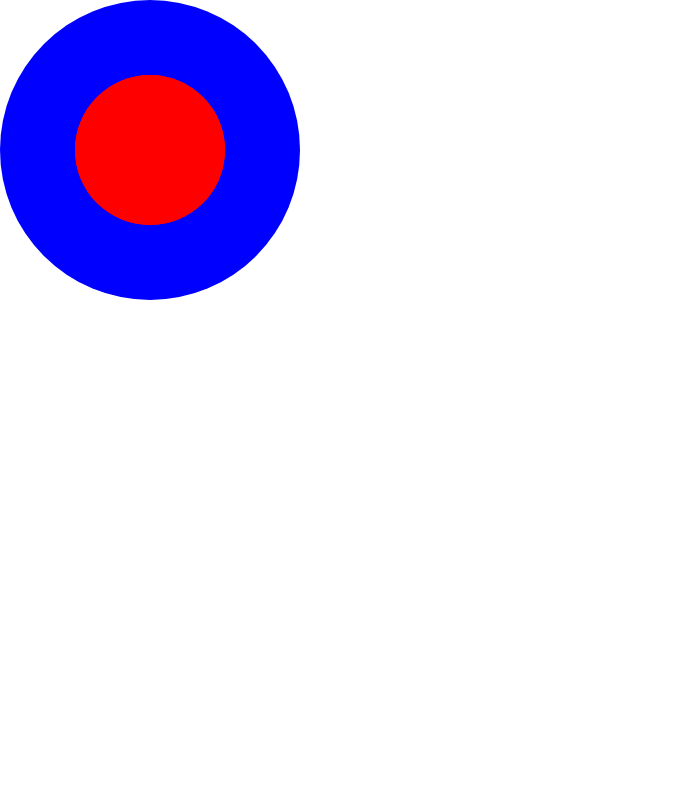
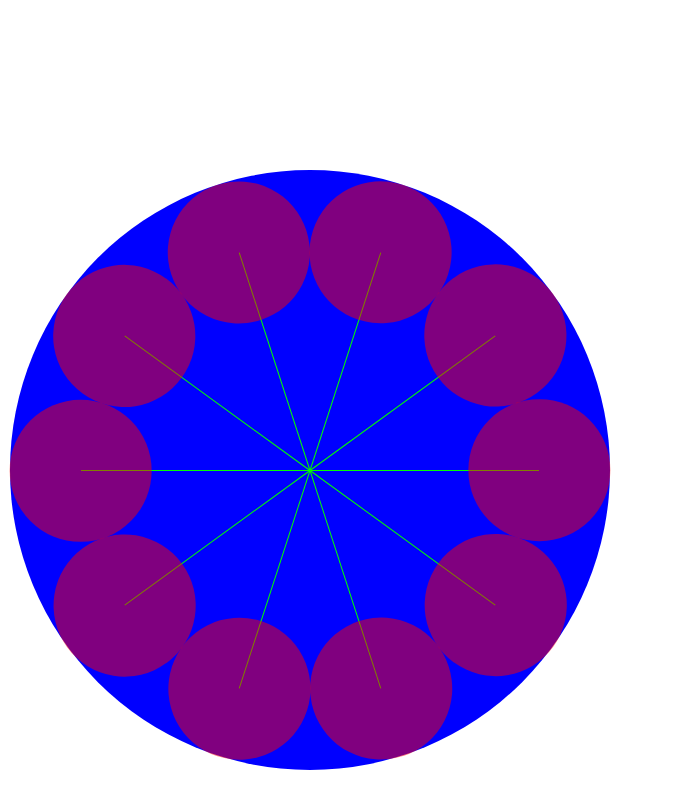
Before and after one commit to ChrisHurt/React-Recall, a React (Create React App) app: page / in a window 1280 px wide. Shown: the whole page, without its empty margins (0-674 px from the left). Built offline with nearby package versions, Linux system fonts and the light colour scheme.

Commit message:
Single layer circle nesting added

```diff
--- a/src/DataPoint.js
+++ b/src/DataPoint.js
@@ -3,24 +3,39 @@ import './DataPoint.scss'
 export default class DataPoint extends React.Component {
 
   state = {
-    diameter: '150px',
-    rotationAngle: '0',
-    radialDisplacement: '0',
-    transformOrigin: 'top left'
+    parentDiameter: this.props.parentDiameter,
+    diameter: this.props.diameter,
+    rotationAngle: this.props.rotationAngle,
+    radialDisplacement: this.props.radialDisplacement,
+    transformOrigin: this.props.transformOrigin
   }
 
   render(){
-    const {diameter, transformOrigin} = this.state
+
+    const { parentDiameter,
+      diameter,
+      radialDisplacement,
+      rotationAngle,
+      transformOrigin
+    } = this.state
+
     return (
-      // Use the container and offset the child to rotate
-      // the angular offset
-      <div className="datapoint-rotation-container">
+      <div className="datapoint-rotation-container"
+      style={{
+        width: `${radialDisplacement}px`,
+        height: '1px',
+        display: 'flex',
+        transform: `translate(${parentDiameter / 2}px,${parentDiameter / 2}px) rotate(${rotationAngle}deg)`,
+        transformOrigin,
+        zIndex: '5'
+      }}>
         <div
           className="datapoint"
           style={{
-            width: diameter,
-            height: diameter,
-            transformOrigin
+            width: `${diameter}px`,
+            height: `${diameter}px`,
+            transform: `translate(${radialDisplacement - (diameter / 2)}px,${-diameter / 2}px)`,
+            zIndex: '1'
             }}>
         </div>
       </div>
--- a/src/DataPoint.scss
+++ b/src/DataPoint.scss
@@ -1,6 +1,9 @@
 .datapoint{
   position: absolute;
-  background-color: red;
+  background-color: rgba(255,0,0,0.5);
   border-radius: 50%;
-  transform: translate(75px, 75px);
 }
+.datapoint-rotation-container{
+  position: absolute;
+  background-color: rgba(0,255,0,1);
+}
--- a/src/DatasetContainer.js
+++ b/src/DatasetContainer.js
@@ -1,20 +1,58 @@
 import React from 'react'
 import './DatasetContainer.scss'
 import DataPoint from './DataPoint'
+
+var revolution = 360
+var degToRads = Math.PI/180
+
 export default class DatasetContainer extends React.Component {
 
   state = {
-    diameter: '300px'
+    diameter: 300,
+    data: {
+      John: 'https://images.unsplash.com/photo-1502791451862-7bd8c1df43a7?ixlib=rb-1.2.1&ixid=eyJhcHBfaWQiOjEyMDd9&auto=format&fit=crop&w=1400&q=80',
+      Sue: 'https://images.unsplash.com/photo-1542103749-8ef59b94f47e?ixlib=rb-1.2.1&ixid=eyJhcHBfaWQiOjEyMDd9&auto=format&fit=crop&w=1500&q=80',
+      Sue3: 'https://images.unsplash.com/photo-1542103749-8ef59b94f47e?ixlib=rb-1.2.1&ixid=eyJhcHBfaWQiOjEyMDd9&auto=format&fit=crop&w=1500&q=80',
+      Hipster5: 'https://images.unsplash.com/photo-1544723795-3fb6469f5b39?ixlib=rb-1.2.1&ixid=eyJhcHBfaWQiOjEyMDd9&auto=format&fit=crop&w=1400&q=60',
+      John2: 'https://images.unsplash.com/photo-1502791451862-7bd8c1df43a7?ixlib=rb-1.2.1&ixid=eyJhcHBfaWQiOjEyMDd9&auto=format&fit=crop&w=1400&q=80',
+      Sue2: 'https://images.unsplash.com/photo-1542103749-8ef59b94f47e?ixlib=rb-1.2.1&ixid=eyJhcHBfaWQiOjEyMDd9&auto=format&fit=crop&w=1500&q=80',
+      Hipster58: 'https://images.unsplash.com/photo-1544723795-3fb6469f5b39?ixlib=rb-1.2.1&ixid=eyJhcHBfaWQiOjEyMDd9&auto=format&fit=crop&w=1400&q=60',
+      Hipster59: 'https://images.unsplash.com/photo-1544723795-3fb6469f5b39?ixlib=rb-1.2.1&ixid=eyJhcHBfaWQiOjEyMDd9&auto=format&fit=crop&w=1400&q=60',
+      Hipster60: 'https://images.unsplash.com/photo-1544723795-3fb6469f5b39?ixlib=rb-1.2.1&ixid=eyJhcHBfaWQiOjEyMDd9&auto=format&fit=crop&w=1400&q=60',
+      Hipster61: 'https://images.unsplash.com/photo-1544723795-3fb6469f5b39?ixlib=rb-1.2.1&ixid=eyJhcHBfaWQiOjEyMDd9&auto=format&fit=crop&w=1400&q=60'
+    }
   }
 
   render(){
-    const {diameter} = this.state
+    const {
+      diameter,
+      data
+    } = this.state
     return (
       <div className="DS-offset">
-        <div className="DS-container" style={{width: diameter, height: diameter}}>
+        <div className="DS-container"
+        style={{
+          width: 2*diameter,
+          height: 2*diameter,
+          transform: `translate(${-diameter/2}px,${-diameter/2}px)`
+
+          }}>
         </div>
-        <DataPoint/>
-        <DataPoint/>
+        {Object.entries(data).map((person,index)=>{
+          let degreesPerCircle = (revolution / Object.entries(data).length)
+          let calculatedAngle = Number(degreesPerCircle * index)
+          let calculatedDiameter = diameter * 2*(1 - ((1)/(1 + Math.sin(degToRads*degreesPerCircle/2))))
+          return <DataPoint
+            key={`dp-${index}`}
+            parentDiameter={diameter}
+            diameter={calculatedDiameter}
+            rotationAngle={calculatedAngle}
+            radialDisplacement={(diameter)/(Math.sin(degToRads*degreesPerCircle/2)+1)}
+            transformOrigin={'left center'}
+            text={person[0]}
+            image_url={person[1]}
+          />
+        })}
       </div>
     )
   }
--- a/src/DatasetContainer.scss
+++ b/src/DatasetContainer.scss
@@ -4,5 +4,6 @@
   position: absolute;
 }
 .DS-offset{
-  // transform: translateX(125px);
+  margin-top: 40vh;
+  margin-left: 20vh;
 }
```
